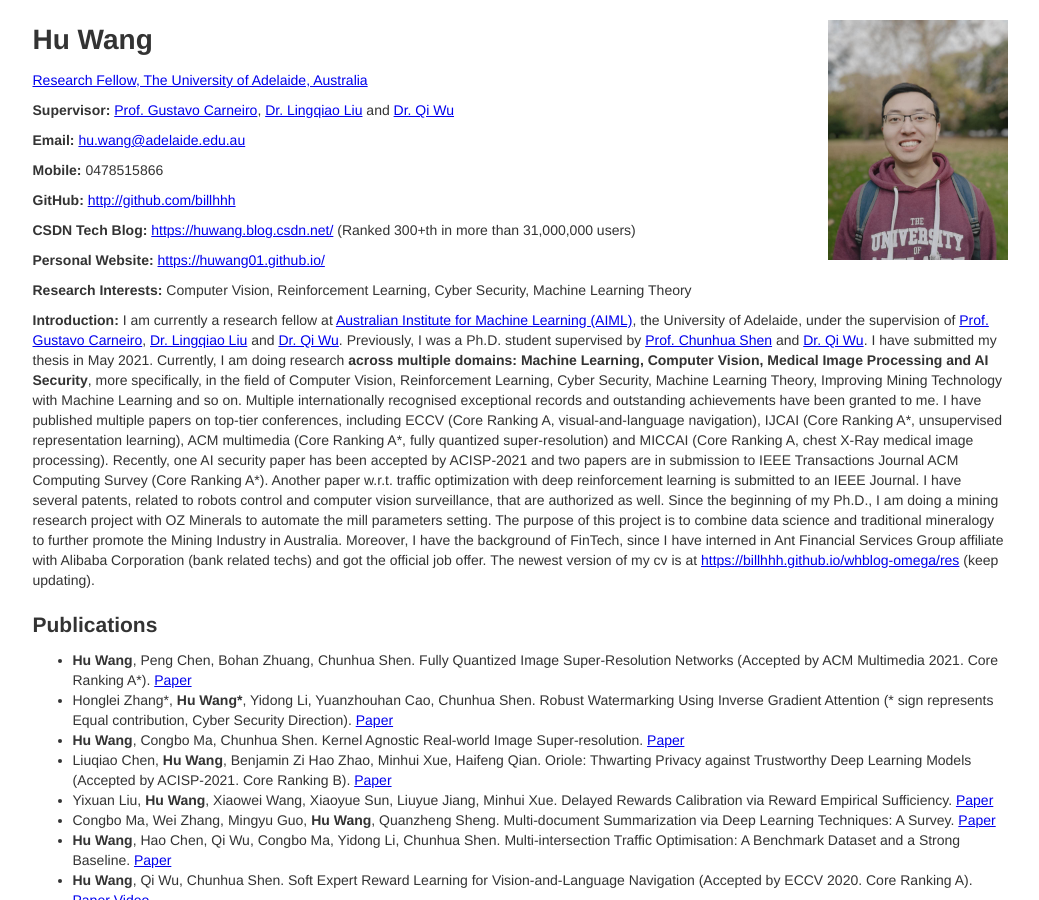
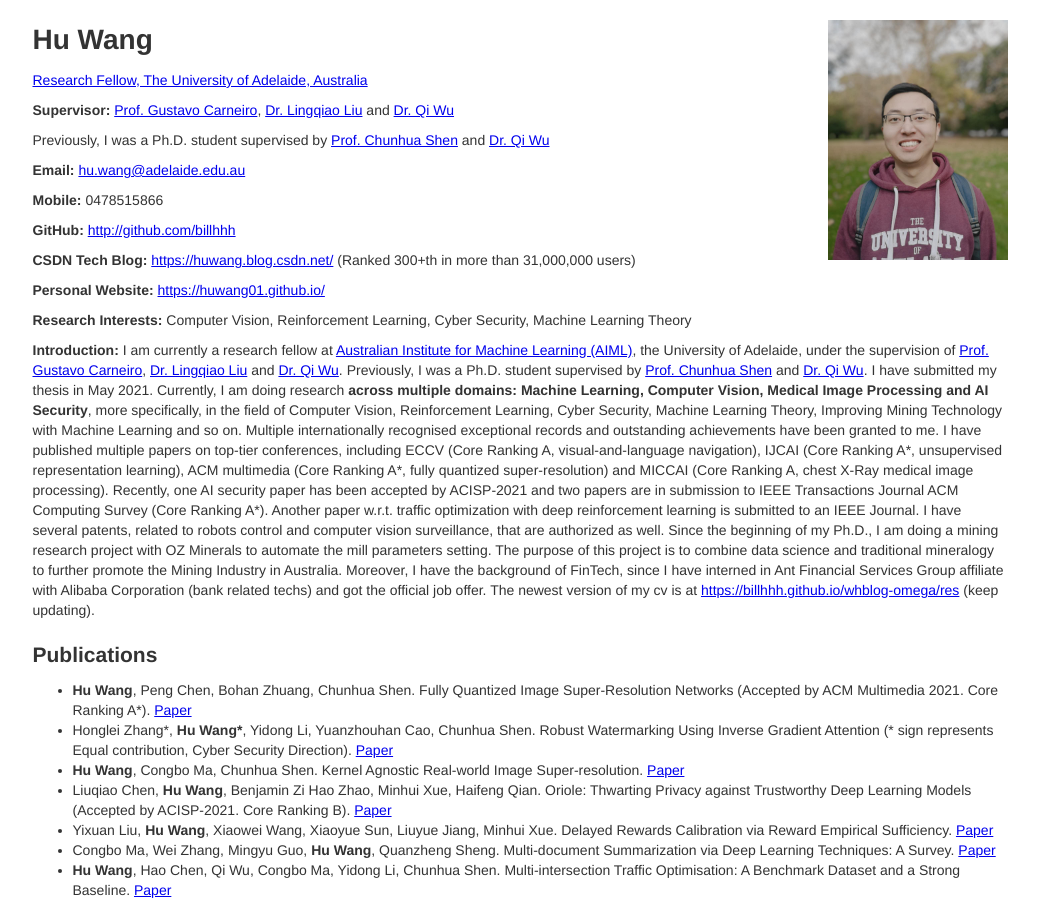
Before and after one commit to billhhh/whblog-omega, a Jekyll site: the page res/index.html, which Jekyll copies as it is, in a window 1280 px wide and 900 px high. Shown: the whole window, without its empty margins (120-1159 px from the left). Built offline with Jekyll 4.4.1, drawn with Linux system fonts in a browser that asks for light colours.

Commit message:
Update index.html

```diff
--- a/res/index.html
+++ b/res/index.html
@@ -16,6 +16,9 @@
       <p>
         <strong>Supervisor:</strong>
         <span><a href='https://cs.adelaide.edu.au/~carneiro/'>Prof. Gustavo Carneiro</a>, <a href='https://sites.google.com/site/lingqiaoliu83/home/'>Dr. Lingqiao Liu</a> and <a href='http://www.qi-wu.me/'>Dr. Qi Wu</a></span>
+      </p>
+      <p>
+        <span>Previously, I was a Ph.D. student supervised by <a href='http://cs.adelaide.edu.au/~chhshen/'>Prof. Chunhua Shen</a> and <a href='http://www.qi-wu.me/'>Dr. Qi Wu</a></span>
       </p>
       <p>
         <strong>Email:</strong>
```
